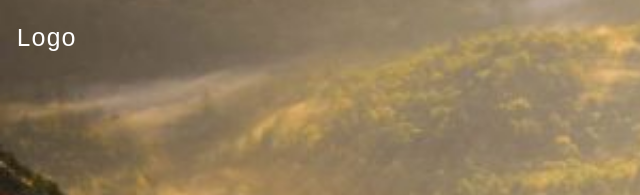
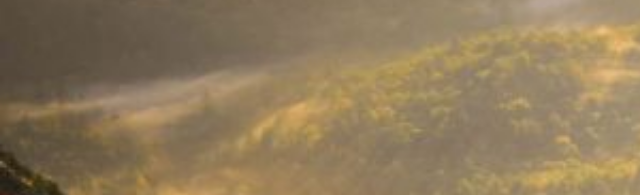
Before and after one commit to fwang2006/work-smart-profile, a plain HTML site: page index.html in a window 1280 px wide. Shown: the top 195 px of the page, 0-640 px from the left. Drawn offline with Linux system fonts and the light colour scheme.

Commit message:
Update index.html

```diff
--- a/index.html
+++ b/index.html
@@ -46,7 +46,7 @@ hr {
 
 <div class="bgimg">
   <div class="topleft">
-    <p>Logo</p>
+    <p style="visibility:hidden">Logo</p>
   </div>
   <div class="middle">
     <h1>COMING SOON</h1>
```
